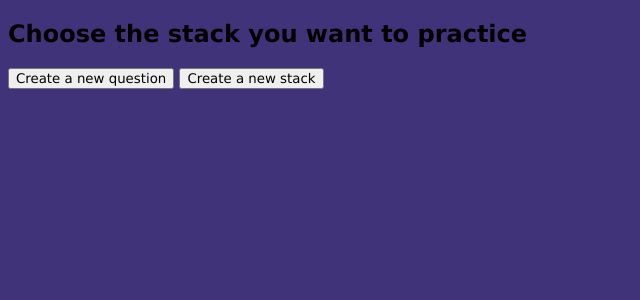
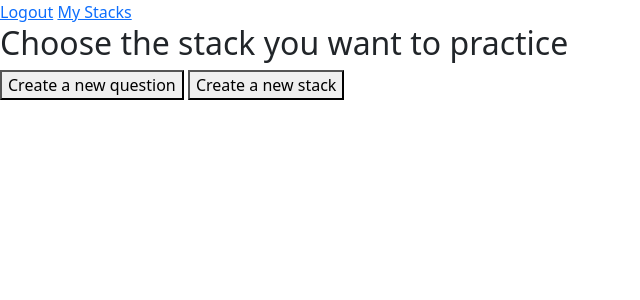
Before and after one commit to sabinaTT/talk-the-walk, a Django app: page /stacks/ in a window 1280 px wide. Shown: the top 300 px of the page, without its empty margins (0-640 px from the left). Run offline with Django 4.2, Linux system fonts and the light colour scheme; the visitor is signed in with stand-in values (Sample User, id 1); data that the repository does not hold is empty; some web fonts are replaced.

Commit message:
update nav bar

```diff
--- a/main_app/static/styles/styles.css
+++ b/main_app/static/styles/styles.css
@@ -1,7 +1,8 @@
-* {
+/* * {
     font-family:Verdana, Geneva, Tahoma, sans-serif;
-}
-body {
+} */
+
+/* body {
     background-color: #41337A;
 }
 a:link, a:visited, a:hover, a:active {
@@ -31,9 +32,10 @@ h1 {
 #start_btn:hover {
     transition: 0.2s;
     animation-duration: 1s;
-    /* background-color: #ECFEE8; */
+    background-color: #ECFEE8;
     letter-spacing: 5px;
 }
+
 #dibi {
     margin: auto;
     width: 33%;
@@ -45,4 +47,4 @@ h1 {
     margin: auto;
     padding: auto;
     position: relative;
-}
+} */
--- a/main_app/templates/base.html
+++ b/main_app/templates/base.html
@@ -7,19 +7,42 @@
     <meta name="viewport" content="width=device-width, initial-scale=1.0">
     <link rel='stylesheet' href='{% static "styles/styles.css" %}' />
     <link href="https://fonts.googleapis.com/css2?family=Acme&family=Cardo&family=Indie+Flower&family=Macondo&family=Monoton&family=Orelega+One&family=Rock+Salt&family=Stardos+Stencil&family=Tajawal:wght@200&display=swap" rel="stylesheet">
+
     <script src='{% static "scripts/app.js" %}' defer></script>
     <title>Talk the Walk</title>
+    <link href="https://cdn.jsdelivr.net/npm/bootstrap@5.2.0-beta1/dist/css/bootstrap.min.css" rel="stylesheet" integrity="sha384-0evHe/X+R7YkIZDRvuzKMRqM+OrBnVFBL6DOitfPri4tjfHxaWutUpFmBp4vmVor" crossorigin="anonymous">
 </head>
 <body>
-    {% block body %}
-    <!-- {% if user.is_authenticated %}
+    <!-- <div class='container'>
+        <div class='row'>
+            <div class='col-sm-12 col-md-6'>Col One</div>
+            <div class='col-sm-12 col-md-6'>Col Two</div>
+            <div class='col-sm-10'>Col Three</div>
+        </div>
+    </div> -->
+    <nav>
+
+    {% if user.is_authenticated %}
 
         <span><a href='{% url "logout" %}'>Logout</a></span>
-        {% else %}
-        <span><a href='{% url "login" %}'>Login</a></span>
-        <span><a href='{% url "signup" %}'>Signup</a></span>
-    {% endif %}
-    <a href="/about">About</a> -->
+        <span><a href='{% url "list_stacks" %}'>My Stacks</a></span>
+    </nav>
+        <span>
+            {% for stack in stacks %}
+            <a href='{% url "stack_detail" stack.pk %}'></a>
+
+            <a href='{% url "stack_detail" stack.pk %}'>{{stack.name}}</a>
+            {% endfor %}
+        </span>
+
+        {% endif %}
+        <!-- <span><a href='{% url "login" %}'>Login</a></span>
+        <span><a href='{% url "signup" %}'>Signup</a></span> -->
+
+    {% block nav %}
     {% endblock %}
+    {% block body %}
+    {% endblock %}
+
 </body>
 </html>
--- a/main_app/templates/list_stacks.html
+++ b/main_app/templates/list_stacks.html
@@ -1,10 +1,10 @@
 {% extends 'base.html' %}
 {% block body %}
     <h2>Choose the stack you want to practice</h2>
+
     {% for stack in stacks %}
     <a href='{% url "stack_detail" stack.pk %}'>
-        <button class='stack-btn'>{{ stack.name }}</button>
-    </a>
+        <a>{{ stack.name }}</a>
     {% endfor %}
     <div>
         <a href='../questions/create'><button>Create a new question</button></a>
--- a/main_app/templates/stack_detail.html
+++ b/main_app/templates/stack_detail.html
@@ -1,8 +1,6 @@
 {% extends 'base.html' %}
 {% block body %}
 <h3>{{ stack.name }}</h3>
-
-
 </div>
 {% for question in stack.question_set.all %}
     <div>
```
